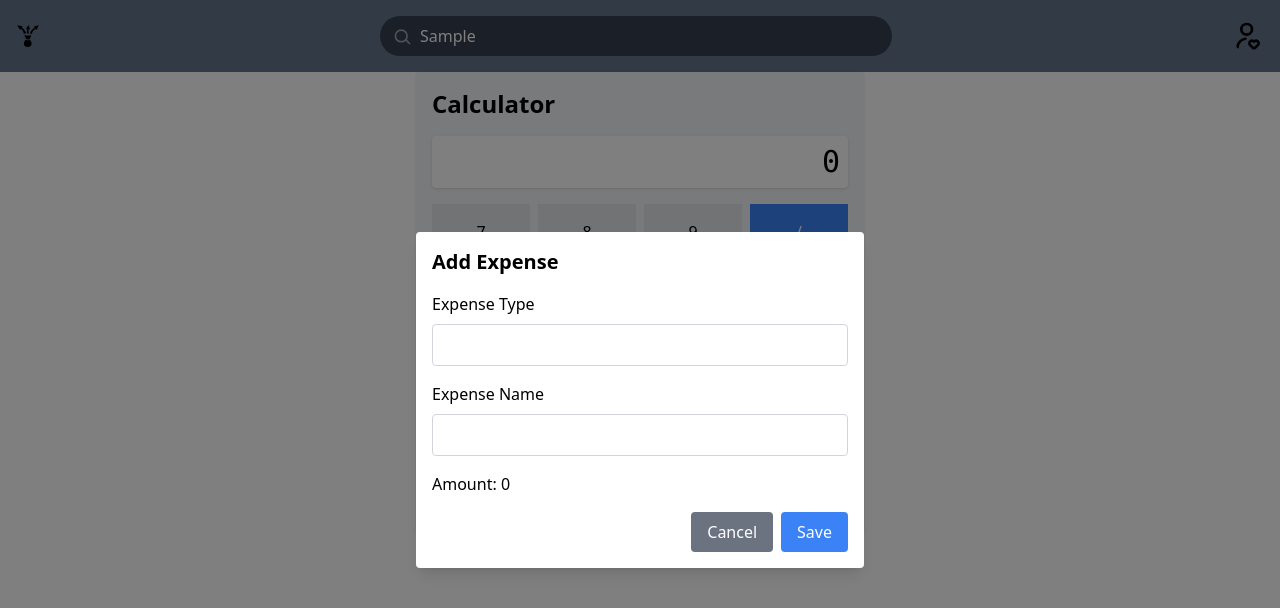
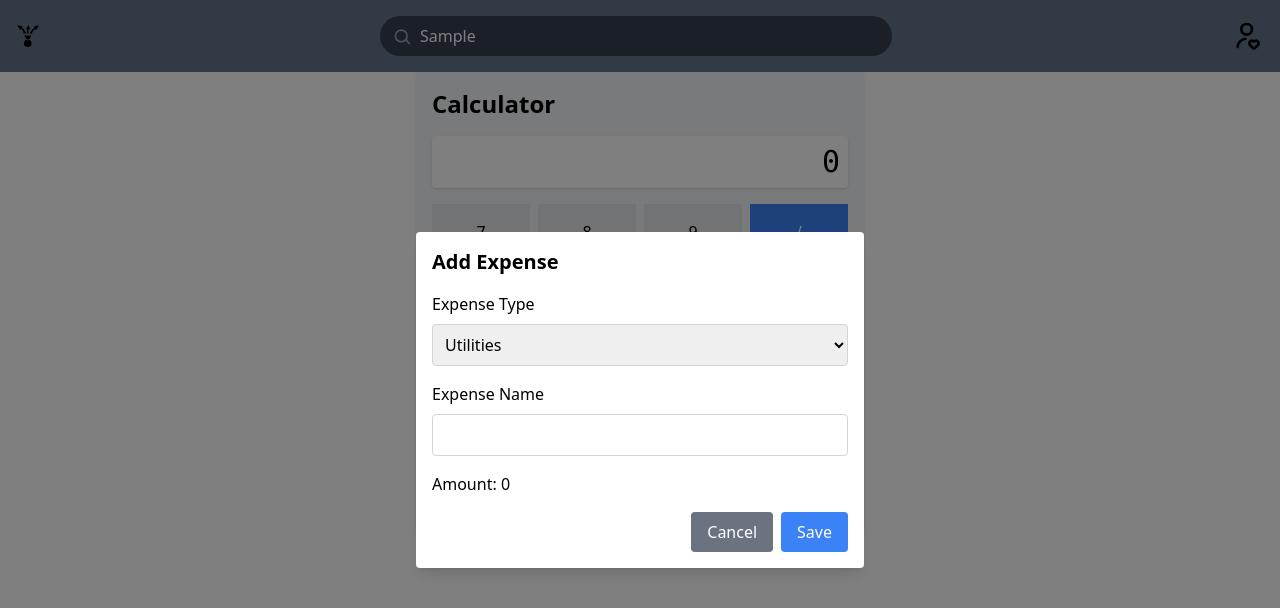
Before and after one commit to muhammad-hamza-liaqat/multi-page-application, a React (Vite) app: page / in a window 1280 px wide. Both pictures are taken after typing "Sample" into the empty fields and a click on the button "Add to Expense". Shown: the top 608 px of the page. Built offline with nearby package versions, Linux system fonts and the light colour scheme.

Commit message:
expenseModal fixes

```diff
--- a/src/components/ExpenseModal.jsx
+++ b/src/components/ExpenseModal.jsx
@@ -4,7 +4,8 @@ import CalculatorContext from '../context/CalculatorContext';
 
 const ExpenseModal = ({ isOpen, onClose }) => {
     const { state, dispatch } = useContext(CalculatorContext);
-    const [expenseType, setExpenseType] = useState('');
+    // deafult to utilities
+    const [expenseType, setExpenseType] = useState('Utilities');
     const [expenseName, setExpenseName] = useState('');
 
     const handleSave = () => {
@@ -26,14 +27,20 @@ const ExpenseModal = ({ isOpen, onClose }) => {
             <div className="bg-white p-4 rounded shadow-lg max-w-md w-full">
                 <h2 className="text-xl font-semibold mb-4">Add Expense</h2>
 
+                {/* Expense Type Dropdown */}
                 <label className="block mb-2">Expense Type</label>
-                <input
-                    type="text"
+                <select
                     value={expenseType}
                     onChange={(e) => setExpenseType(e.target.value)}
                     className="w-full p-2 border border-gray-300 rounded mb-4"
-                />
+                >
+                    <option value="Utilities">Utilities</option>
+                    <option value="Food">Food</option>
+                    <option value="Education">Education</option>
+                    <option value="MISC">MISC</option>
+                </select>
 
+                {/* Expense Name Input */}
                 <label className="block mb-2">Expense Name</label>
                 <input
                     type="text"
```
